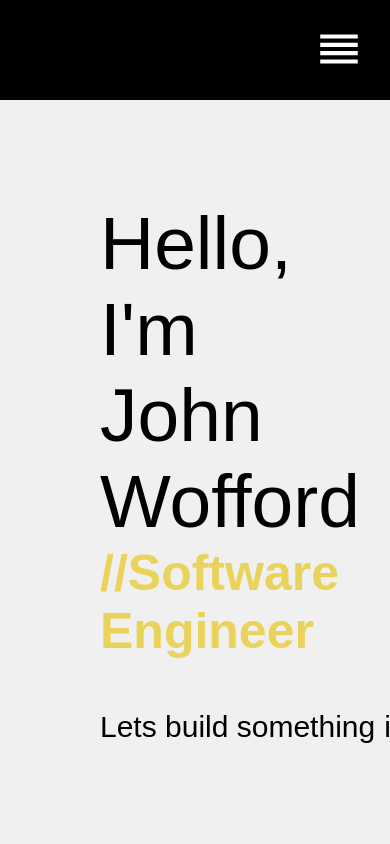
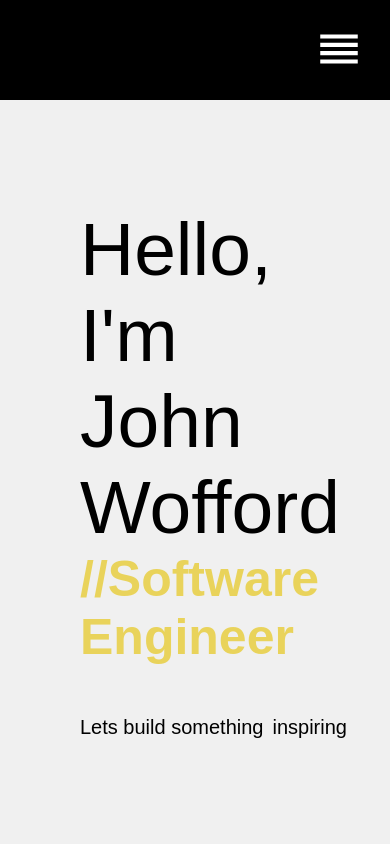
Before and after one commit to jwoff1991/Portfolio-Website, a React (Create React App) app: page / in a window 390 px wide. Shown: the top 844 px of the page. Built offline with nearby package versions, Linux system fonts and the light colour scheme.

Commit message:
home page mobile display update

```diff
--- a/src/styles/Home.css
+++ b/src/styles/Home.css
@@ -135,6 +135,13 @@
     .right-side-of-about {
       display: none;
     }
+
+    .left-side-of-about {
+      margin-left: 80px;
+    }
+    .about-lets-build {
+      font-size: 20px !important;
+    }
   }
 
   @media only screen and (max-width: 600px) {
```
